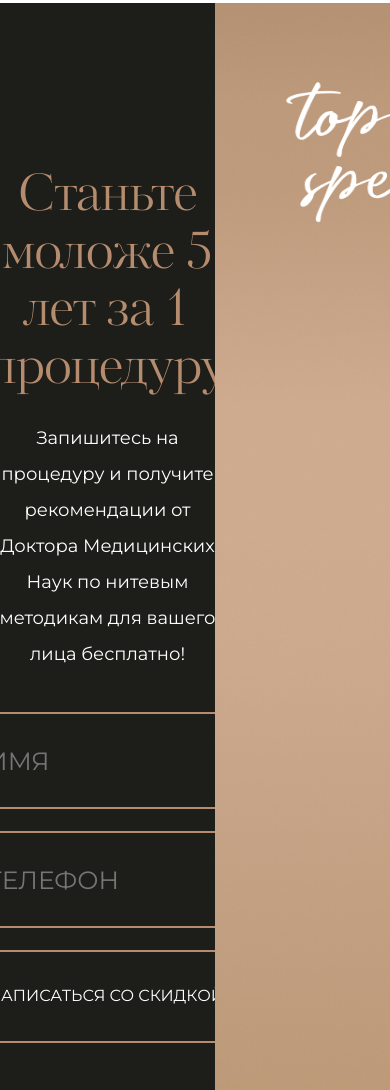
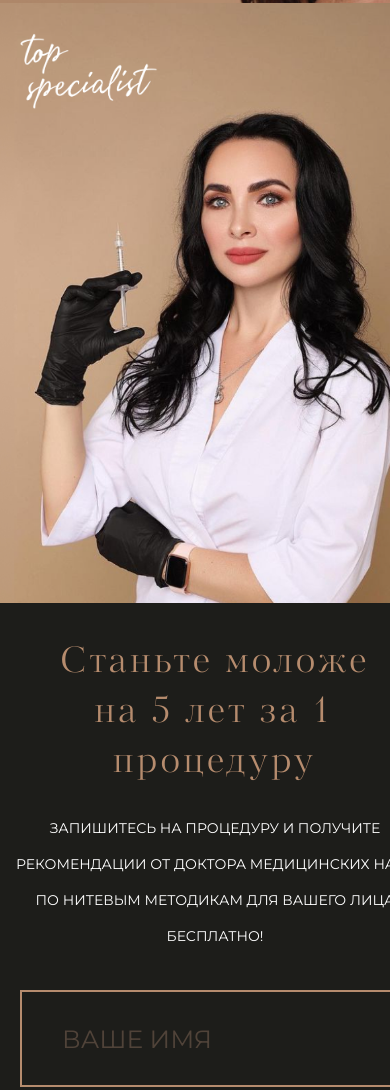
Before and after one commit to z4ffe/art-beauty-landing, a plain HTML site: page index.html in a window 390 px wide. Shown: the part 572-1662 px from the top of the page. Drawn offline with nearby package versions, Linux system fonts and the light colour scheme.

Commit message:
add: adaptive procedure block

```diff
--- a/assets/styles/styles.scss
+++ b/assets/styles/styles.scss
@@ -18,7 +18,7 @@ body {
   width: rem(1920);
   background-color: #fff;
   overflow-x: hidden;
-  outline: red solid 1px;
+  // outline: red solid 1px;
 }
 
 .header {
@@ -305,11 +305,11 @@ body {
   }
 }
 
-.procedure-form {
+.procedure {
   display: flex;
   width: 100%;
 
-  .form-wrapper {
+  .procedure__wrapper {
     display: flex;
     flex-direction: column;
     align-items: center;
@@ -318,7 +318,7 @@ body {
     background-color: #1D1D1A;
     padding: rem(165) 0;
 
-    .form-title {
+    .procedure__title {
       display: flex;
       flex-direction: column;
       max-width: rem(521);
@@ -342,7 +342,7 @@ body {
       }
     }
 
-    form {
+    .procedure__form {
       display: flex;
       flex-direction: column;
       gap: rem(22);
@@ -363,6 +363,7 @@ body {
           font-size: rem(25);
 
           &::placeholder {
+            color: #504339;
             transition: .3s;
           }
 
@@ -398,7 +399,7 @@ body {
     }
   }
 
-  .procedure-promo {
+  .procedure__banner {
     position: relative;
     display: flex;
     background-image: url("../images/procedure-promo.png");
@@ -410,11 +411,10 @@ body {
       position: absolute;
       top: rem(70);
       left: rem(70);
-      width: rem(320);
+      width: 50%;
       height: rem(150);
     }
   }
-
 }
 
 .clients {
@@ -723,7 +723,7 @@ body {
       padding: 0 rem(25);
       background-image: url('../images/mobile-bg.png');
       background-repeat: no-repeat;
-      background-size: contain;
+      background-size: cover;
 
       .nav {
         .nav__logo {
@@ -806,8 +806,65 @@ body {
     display: none;
   }
 
-  .procedure-form {
-    // display: none;
+  .procedure {
+    flex-direction: column-reverse;
+
+    .procedure__wrapper {
+      width: 100%;
+      padding: rem(35) 0;
+
+      .procedure__title {
+
+        h2 {
+          margin: 0 auto;
+          font-size: rem(35);
+          text-align: center;
+          width: 80%;
+          line-height: 50px;
+          font-weight: 400;
+          letter-spacing: 4px;
+        }
+
+        h3 {
+          text-align: center;
+          font-size: rem(14);
+          text-transform: uppercase;
+          padding: 0 rem(15);
+        }
+      }
+    }
+
+    .procedure__form {
+      align-items: center;
+
+      label {
+        width: 78% !important;
+
+        input {
+        }
+      }
+
+      button {
+        width: 78% !important;
+      }
+    }
+
+
+    .procedure__banner {
+      width: 100%;
+      height: 600px;
+      position: relative;
+      background-image: url("../images/procedure-promo-mobile.png");
+      background-size: cover;
+
+      img {
+        position: absolute;
+        top: rem(26);
+        left: rem(20);
+        width: 138px;
+        height: auto;
+      }
+    }
   }
 
   .clients {
--- a/index.html
+++ b/index.html
@@ -111,15 +111,15 @@
   </div>
   <img alt='background dots' class='background-dots' src='assets/images/bg-dots.svg'>
 </section>
-<section class='procedure-form'>
-  <div class='form-wrapper'>
-    <div class='form-title'>
-      <h2>Станьте моложе 5 лет за 1 процедуру</h2>
+<section class='procedure'>
+  <div class='procedure__wrapper'>
+    <div class='procedure__title'>
+      <h2>Станьте моложе на 5 лет за 1 процедуру</h2>
       <h3>Запишитесь на процедуру и получите рекомендации от Доктора Медицинских Наук по нитевым
         методикам для вашего лица бесплатно!
       </h3>
     </div>
-    <form id='promo-form'>
+    <form class='procedure__form' id='promo-form'>
       <label for='promo-name'>
         <input id='promo-name' name='promo-name' placeholder='ВАШЕ ИМЯ' type='text'>
       </label>
@@ -129,7 +129,7 @@
       <button class='submit-btn' type='submit'>записаться со скидкой</button>
     </form>
   </div>
-  <div class='procedure-promo'>
+  <div class='procedure__banner'>
     <img alt='desc' src='assets/images/procedure-promo-desc.png'>
   </div>
 </section>
```
Also changed, not shown: assets/images/procedure-promo-mobile.png (added), assets/styles/styles.css, 1 other file.
